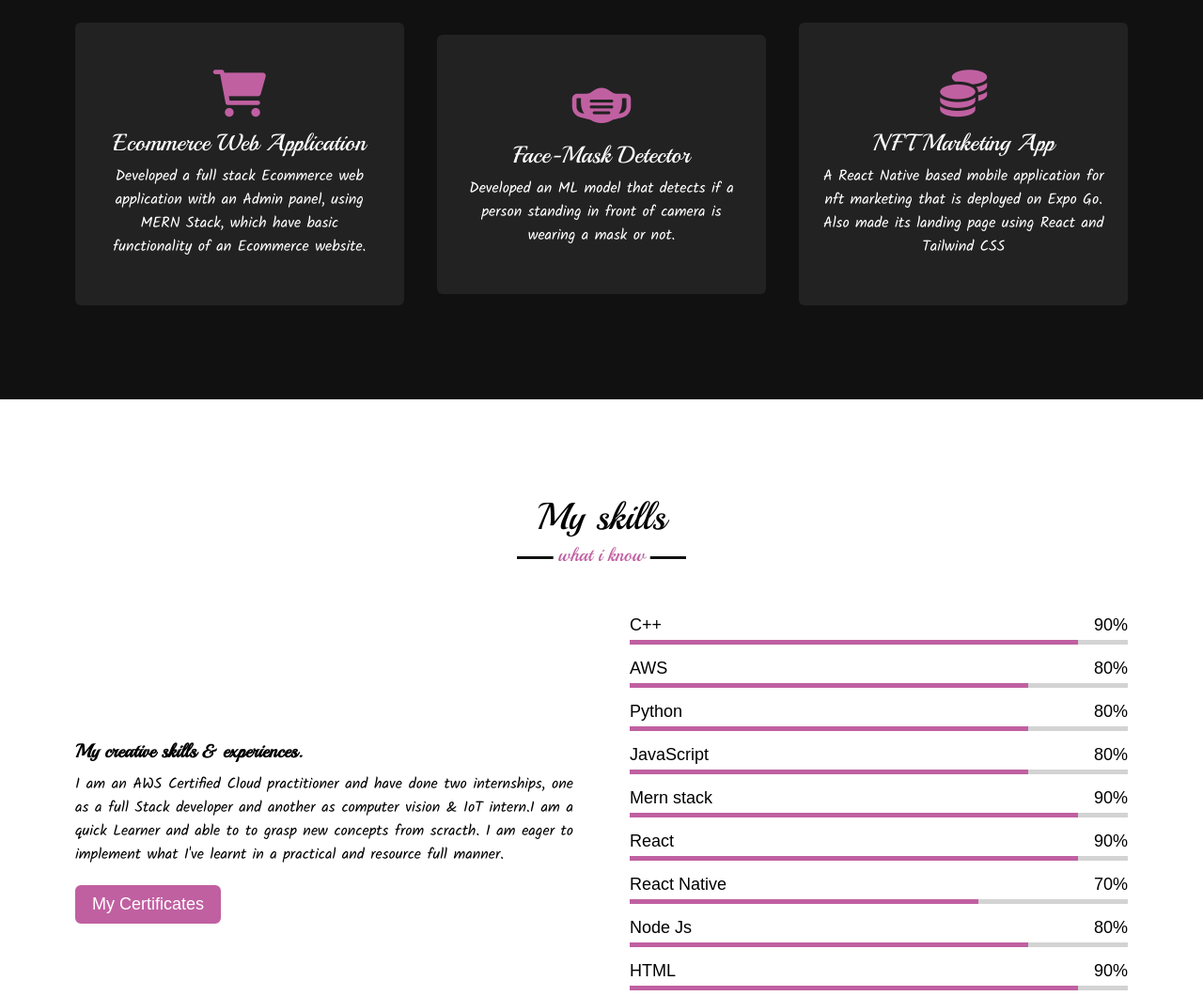
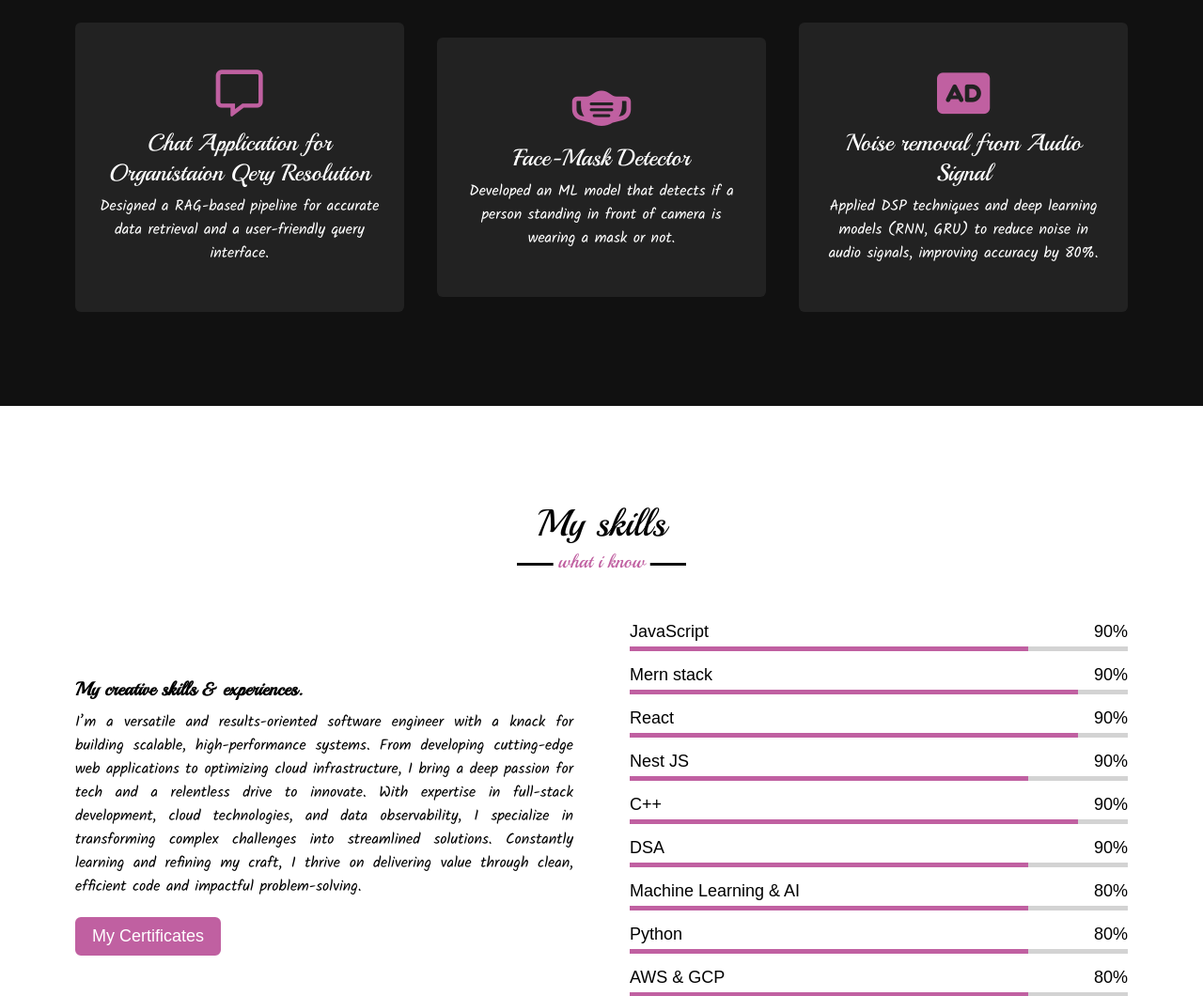
Before and after one commit to drishti1210/My-Portfolio, a plain HTML site: page index.html in a window 1280 px wide. Shown: the part 1740-2800 px from the top of the page at 94% size. Drawn offline with nearby package versions, Linux system fonts and the light colour scheme.

Commit message:
changes in code updates

```diff
--- a/index.html
+++ b/index.html
@@ -61,9 +61,9 @@
                 </div>
                 <div class="column right">
                     <div class="text">I'm Drishti Singh and I'm a <span class="typing-2"></span></div>
-                    <p>I am a final year B.Tech undergraduate from Zakir Husain College of Engineering and Technology, AMU. I love the field of Computer science and technology. I am great at learning new skills and excel them. I am well known for writing clean code with a right algorthim, which is easily understandable too. Below is my Resume and Projects take a look and do connect with me!!</p>
+                    <p>I'm a passionate technologist and skilled developer driven by a love for problem-solving and innovation. I excel at designing scalable systems, writing clean, efficient code, and delivering impactful solutions. With a strong foundation in full-stack development, cloud technologies, and data-driven systems, I constantly strive to learn, adapt, and push boundaries. Below is a glimpse of my work and projects—let’s connect and build something extraordinary!</p>
 
-                    <a href="https://drive.google.com/file/d/1gU6QDK2HSoqZGbGckOGVWRJl-AGNY-FU/view?usp=sharing">Download CV</a>
+                    <a href="https://drive.google.com/drive/folders/1--fmOeTkXuyxx84Qpa9XLcxYJwItlOU1">Download CV</a>
                 </div>
             </div>
         </div>
@@ -75,11 +75,11 @@
             <h2 class="title">My Projects</h2>
             <div class="serv-content">
                 <div class="card">
-                    <a id="social-media" href="https://shopping-application-mern.herokuapp.com/">
+                    <a id="social-media" >
                     <div class="box">
-                        <i class="fa-solid fa-cart-shopping"></i>
-                        <div class="text">Ecommerce Web Application</div>
-                        <p>Developed a full stack Ecommerce web application with an Admin panel, using MERN Stack, which have basic functionality of an Ecommerce website.</p>
+                        <i class="fa-regular fa-message"></i>
+                        <div class="text">Chat Application for Organistaion Qery Resolution</div>
+                        <p>Designed a RAG-based pipeline for accurate data retrieval and a user-friendly query interface.</p>
                     </div>
                 </a>
                 </div>
@@ -93,11 +93,11 @@
                 </a>
                 </div>
                 <div class="card">
-                    <a id="social-media" href="https://nft-marketing.herokuapp.com/">
+                    <a id="social-media" href="https://github.com/drishti1210/RNNAudio">
                     <div class="box">
-                        <i class="fas fa-coins"></i>
-                        <div class="text">NFT Marketing App</div>
-                        <p>A React Native based mobile application for nft marketing that is deployed on Expo Go. Also made its landing page using React and Tailwind CSS</p>
+                        <i class="fas fa-solid fa-audio-description"></i>
+                        <div class="text">Noise removal from Audio Signal</div>
+                        <p>Applied DSP techniques and deep learning models (RNN, GRU) to reduce noise in audio signals, improving accuracy by 80%.</p>
                     </div>
                 </a>
                 </div>
@@ -113,38 +113,16 @@
             <div class="skills-content">
                 <div class="column left">
                     <div class="text">My creative skills & experiences.</div>
-                    <p>I am an AWS Certified Cloud practitioner and  have done two internships, one as a full Stack developer and another as computer vision & IoT intern.I am a quick Learner
-                        and able to to grasp new concepts from scracth. I am eager to implement what I've learnt  in a practical and resource full manner.
+                    <p>I’m a versatile and results-oriented software engineer with a knack for building scalable, high-performance systems. From developing cutting-edge web applications to optimizing cloud infrastructure, I bring a deep passion for tech and a relentless drive to innovate. With expertise in full-stack development, cloud technologies, and data observability, I specialize in transforming complex challenges into streamlined solutions. Constantly learning and refining my craft, I thrive on delivering value through clean, efficient code and impactful problem-solving.
                     </p>
-                    <a href="https://drive.google.com/drive/folders/1WAteuOa7dl21BBxIU3RoqGEU630C5_UR?usp=sharing">My Certificates</a>
+                    <a href="https://drive.google.com/drive/folders/1siltslAGKVlQ7BuHjmqad7Z58aFeXisd">My Certificates</a>
 
                 </div>
                 <div class="column right">
                     <div class="bars">
                         <div class="info">
-                            <span>C++</span>
+                            <span>JavaScript</span>
                             <span>90%</span>
-                        </div>
-                        <div class="line html"></div>
-                    </div>
-                    <div class="bars">
-                        <div class="info">
-                            <span>AWS</span>
-                            <span>80%</span>
-                        </div>
-                        <div class="line js"></div>
-                    </div>
-                    <div class="bars">
-                        <div class="info">
-                            <span>Python</span>
-                            <span>80%</span>
-                        </div>
-                        <div class="line js"></div>
-                    </div>
-                    <div class="bars">
-                        <div class="info">
-                            <span>JavaScript</span>
-                            <span>80%</span>
                         </div>
                         <div class="line js"></div>
                     </div>
@@ -162,34 +140,52 @@
                         </div>
                         <div class="line html"></div>
                     </div>
-                      <div class="bars">
+                    <div class="bars">
                         <div class="info">
-                            <span>React Native</span>
-                            <span>70%</span>
-                        </div>
-                        <div class="line mysql"></div>
-                    </div>
-                     <div class="bars">
-                        <div class="info">
-                            <span>Node Js</span>
-                            <span>80%</span>
+                            <span>Nest JS</span>
+                            <span>90%</span>
                         </div>
                         <div class="line js"></div>
                     </div>
-                     <div class="bars">
+                    <div class="bars">
                         <div class="info">
-                            <span>HTML</span>
+                            <span>C++</span>
                             <span>90%</span>
                         </div>
                         <div class="line html"></div>
                     </div>
                     <div class="bars">
                         <div class="info">
-                            <span>MongoDB</span>
+                            <span>DSA</span>
+                            <span>90%</span>
+                        </div>
+                        <div class="line js"></div>
+                    </div>
+                    <div class="bars">
+                        <div class="info">
+                            <span>Machine Learning & AI</span>
                             <span>80%</span>
                         </div>
                         <div class="line js"></div>
                     </div>
+
+                    <div class="bars">
+                        <div class="info">
+                            <span>Python</span>
+                            <span>80%</span>
+                        </div>
+                        <div class="line js"></div>
+                    </div>
+
+                    <div class="bars">
+                        <div class="info">
+                            <span>AWS & GCP</span>
+                            <span>80%</span>
+                        </div>
+                        <div class="line js"></div>
+                    </div>
+
+
                 </div>
             </div>
         </div>
@@ -312,7 +308,7 @@
 
     <!-- footer section start -->
     <footer>
-        <span>Created By <a href="https://www.codingnepalweb.com">Drishti Singh</a> | <span class="far fa-copyright"></span> 2022 All rights reserved.</span>
+        <span>Created By <a href="https://www.codingnepalweb.com">Drishti Singh</a> | <span class="far fa-copyright"></span> 2025  All rights reserved.</span>
     </footer>
 
     <script src="script.js"></script>
--- a/script.js
+++ b/script.js
@@ -35,7 +35,7 @@ $(document).ready(function(){
 
     // typing text animation script
     var typed = new Typed(".typing", {
-        strings: ["Programmer", "Software Developer", "Designer", "Freelancer", "Philomath"],
+        strings: [ "Software Engineer","Philomath",  "Developer", "Tech Innovator", "Problem Solver"],
         typeSpeed: 100,
         backSpeed: 60,
         loop: true
@@ -43,7 +43,7 @@ $(document).ready(function(){
 
 
     var typed = new Typed(".typing-2", {
-        strings: ["Programmer", "Software Developer", "Designer", "Freelancer", "Philomath"],
+        strings: [ "Software Engineer","Philomath",  "Developer", "Tech Innovator", "Problem Solver"],
         typeSpeed: 100,
         backSpeed: 60,
         loop: true
```
